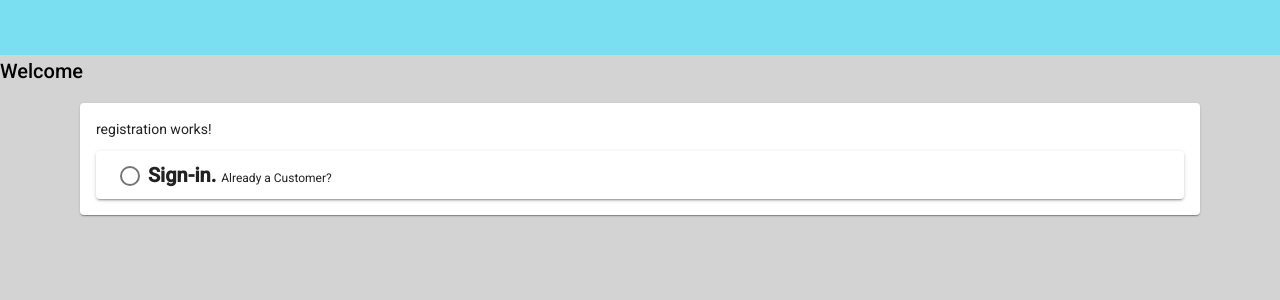
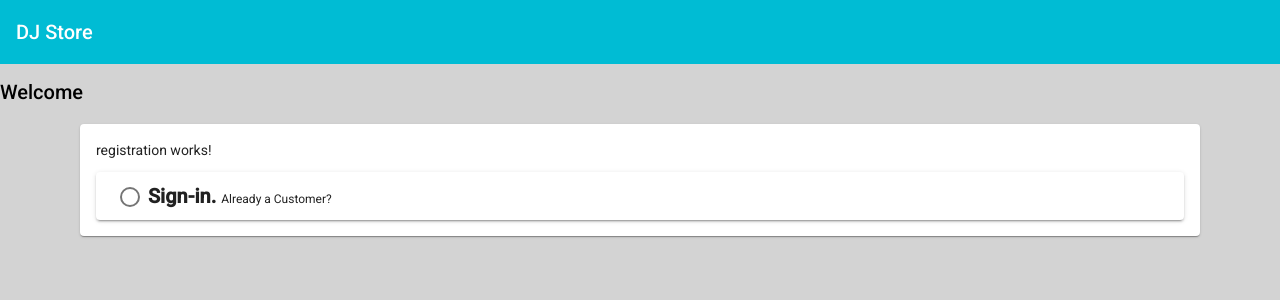
Before and after one commit to Amanda-G/ecommerceUI, an Angular app: page /login in a window 1280 px wide. Shown: the top 300 px of the page. Built offline with nearby package versions, Linux system fonts and the light colour scheme.

Commit message:
adding custom theme.

```diff
--- a/src/app/app.module.ts
+++ b/src/app/app.module.ts
@@ -15,6 +15,7 @@ import {MatCheckboxModule} from "@angular/material/checkbox";
 import {MatRadioModule} from "@angular/material/radio";
 import {MatExpansionModule} from "@angular/material/expansion";
 import {FormsModule} from "@angular/forms";
+import {MatToolbarModule} from "@angular/material/toolbar";
 
 @NgModule({
   declarations: [
@@ -34,7 +35,8 @@ import {FormsModule} from "@angular/forms";
     MatCheckboxModule,
     MatRadioModule,
     MatExpansionModule,
-    FormsModule
+    FormsModule,
+    MatToolbarModule
   ],
   providers: [],
   bootstrap: [AppComponent]
--- a/src/app/commonComponents/login/login-component/login.component.html
+++ b/src/app/commonComponents/login/login-component/login.component.html
@@ -1,26 +1,33 @@
 <mat-accordion>
     <mat-expansion-panel hideToggle>
+
         <mat-expansion-panel-header>
             <span class="flex-space-between">
-      <mat-radio-button value="sign in">
-      </mat-radio-button>
+                <mat-radio-button value="sign in"></mat-radio-button>
                 <h2>Sign-in.</h2>
                 <p class="already-customer">Already a Customer?</p>
             </span>
         </mat-expansion-panel-header>
+
         <form class="login-form">
+
             <mat-form-field class="login-input">
                 <mat-label>Email</mat-label>
                 <input matInput placeholder="joe@sample.com">
             </mat-form-field>
+
             <mat-form-field class="login-input">
                 <mat-label>Password</mat-label>
                 <input matInput type="password">
-        <button (click)="hide = !hide" [attr.aria-label]="'Hide password'" [attr.aria-pressed]="hide" class="eye-btn"
+                <button (click)="hide = !hide"
+                        [attr.aria-label]="'Hide password'"
+                        [attr.aria-pressed]="hide"
+                        class="eye-btn"
                         mat-icon-button matSuffix>
                     <mat-icon>{{hide ? 'visibility_off' : 'visibility'}}</mat-icon>
                 </button>
             </mat-form-field>
+
             <div id="checkBoxAndForgotIdDiv">
                 <mat-checkbox>Keep me signed in</mat-checkbox>
                 <div>
@@ -28,7 +35,9 @@
                     <a class="hyper-link-black" href="#">Forgotten your ID or password?</a>
                 </div>
             </div>
-      <button class="primary-button" mat-raised-button>Sign-in</button>
+
+            <button class="primary-button" color="primary" mat-raised-button>Sign-in</button>
+
         </form>
     </mat-expansion-panel>
 </mat-accordion>
--- a/src/app/commonComponents/login/login-component/login.component.scss
+++ b/src/app/commonComponents/login/login-component/login.component.scss
@@ -2,12 +2,19 @@
 h2, p {
   margin: 0;
   padding: 0;
-
 }
 
 h2 {
   font-weight: bold;
 }
+
+hr {
+  border: 0;
+  padding: 0;
+  height: 1px;
+  background-color: lightgray;
+}
+
 
 .already-customer {
   padding-top: 5px;
@@ -33,10 +40,8 @@ h2 {
 }
 
 .primary-button {
-  background-color: #7BDFF2;
   width: 75%;
   border-radius: 20px;
-  color: #008265;
 }
 
 .hyper-link-black {
@@ -50,13 +55,6 @@ h2 {
   align-items: center;
 }
 
-hr {
-  border: 0;
-  padding: 0;
-  height: 1px;
-  background-color: lightgray;
-}
-
 #checkBoxAndForgotIdDiv {
   display: flex;
   flex-direction: column;
@@ -64,14 +62,3 @@ hr {
   padding-top: 5%;
   padding-bottom: 10%;
 }
-
-:host ::ng-deep {
-  .mat-form-field.mat-focused {
-    .mat-form-field-ripple {
-      background-color: #008265;
-    }
-    .mat-form-field-label {
-      color: #288164
-    }
-  }
-}
--- a/src/app/commonComponents/login/login-component/login.component.ts
+++ b/src/app/commonComponents/login/login-component/login.component.ts
@@ -1,4 +1,4 @@
-import { Component, OnInit } from '@angular/core';
+import {Component, OnInit} from '@angular/core';
 
 @Component({
     selector: 'app-login',
@@ -6,11 +6,10 @@ import { Component, OnInit } from '@angular/core';
     styleUrls: ['./login.component.scss']
 })
 export class LoginComponent implements OnInit {
-  value = "1";
     hide: boolean;
-  expanded: boolean;
 
-  constructor() { }
+    constructor() {
+    }
 
     ngOnInit(): void {
     }
--- a/src/app/dj-store/login-registration/log-registration/log-registration.component.html
+++ b/src/app/dj-store/login-registration/log-registration/log-registration.component.html
@@ -1,6 +1,8 @@
-<header>
-  <img src="">
-</header>
+<p>
+  <mat-toolbar color="primary">
+    <span> DJ Store </span>
+  </mat-toolbar>
+</p>
 <h2>Welcome</h2>
 <mat-card class="login-registration-card">
 <app-registration></app-registration>
--- a/src/app/dj-store/login-registration/log-registration/log-registration.component.scss
+++ b/src/app/dj-store/login-registration/log-registration/log-registration.component.scss
@@ -1,8 +1,3 @@
-header{
-  background-color: #7BDFF2;
-  height: 55px;
-}
-
 .login-registration-card{
   width: 85%;
   margin: 0 auto;
--- a/src/styles.scss
+++ b/src/styles.scss
@@ -1,3 +1,32 @@
+
+// Custom Theming for Angular Material
+// For more information: https://material.angular.io/guide/theming
+@import '~@angular/material/theming';
+// Plus imports for other components in your app.
+
+// Include the common styles for Angular Material. We include this here so that you only
+// have to load a single css file for Angular Material in your app.
+// Be sure that you only ever include this mixin once!
+@include mat-core();
+
+// Define the palettes for your theme using the Material Design palettes available in palette.scss
+// (imported above). For each palette, you can optionally specify a default, lighter, and darker
+// hue. Available color palettes: https://material.io/design/color/
+$ecommerceUI-primary: mat-palette($mat-cyan);
+$ecommerceUI-accent: mat-palette($mat-pink, A100, A200, A400);
+
+// The warn palette is optional (defaults to red).
+$ecommerceUI-warn: mat-palette($mat-red);
+
+// Create the theme object (a Sass map containing all of the palettes).
+$ecommerceUI-theme: mat-light-theme($ecommerceUI-primary, $ecommerceUI-accent, $ecommerceUI-warn);
+//$ecommerceUI-theme: mat-dark-theme($ecommerceUI-primary, $ecommerceUI-accent, $ecommerceUI-warn);
+
+// Include theme styles for core and each component used in your app.
+// Alternatively, you can import and @include the theme mixins for each component
+// that you are using.
+@include angular-material-theme($ecommerceUI-theme);
+
 /* You can add global styles to this file, and also import other style files */
 
 html, body { height: 100%; background-color: lightgray;
```
Lines whose indentation alone changed are shown as unchanged.
